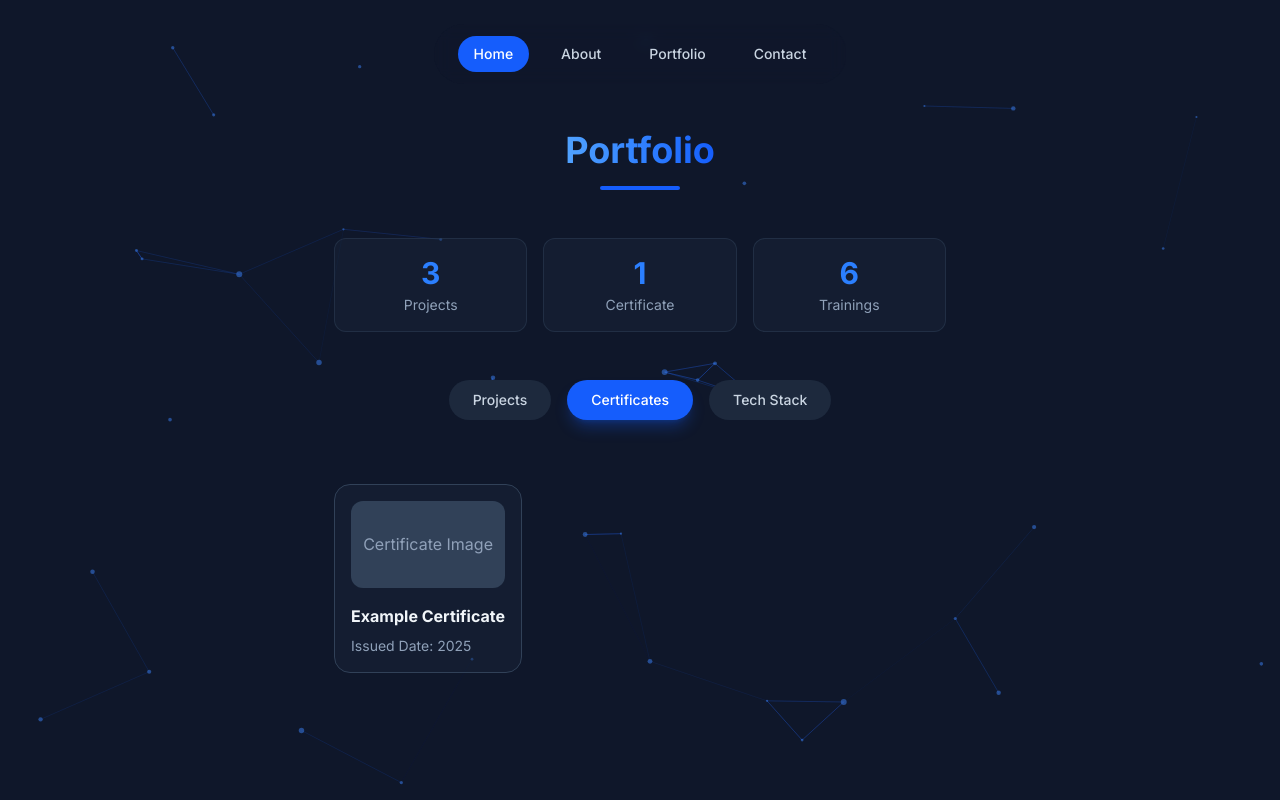
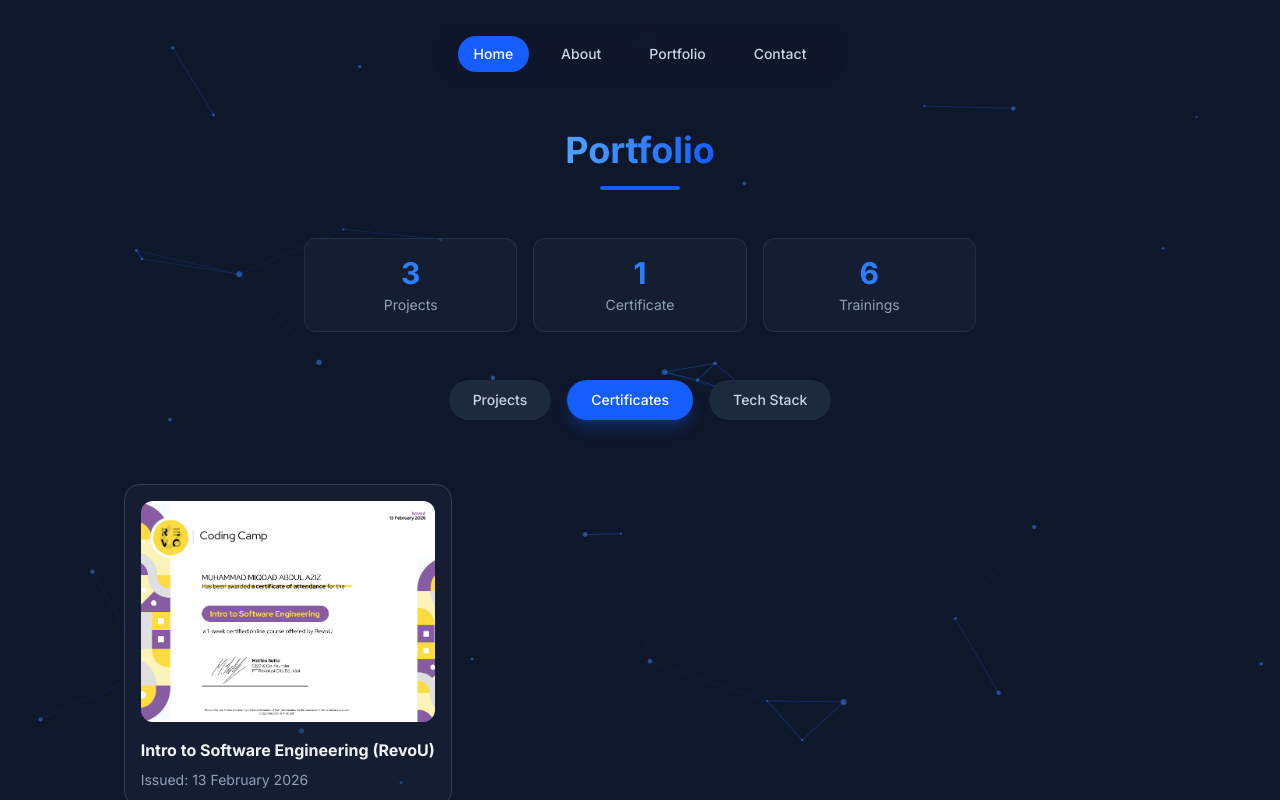
Before and after one commit to miqdadabdul11/Portfolio-baru, a Next.js app: page / in a window 1280 px wide. Both pictures are taken after a click on the button "Certificates". Shown: the part 1574-2374 px from the top of the page. Built offline with nearby package versions, Linux system fonts and the light colour scheme.

Commit message:
Fix certificates section - show RevoU certificate

```diff
--- a/src/components/Portfolio.tsx
+++ b/src/components/Portfolio.tsx
@@ -2,6 +2,7 @@
 
 import { useState } from "react";
 import { motion, AnimatePresence } from "framer-motion";
+import Image from "next/image";
 
 const projects = [
   {
@@ -137,12 +138,17 @@ export default function Portfolio() {
               transition={{ duration: 0.3 }}
               className="grid md:grid-cols-2 lg:grid-cols-3 gap-6"
             >
-              <div className="bg-slate-800/40 border border-slate-700 p-4 rounded-2xl">
-                <div className="aspect-video bg-slate-700 rounded-xl mb-4 flex items-center justify-center">
-                  <span className="text-slate-400">Certificate Image</span>
+              <div className="bg-slate-800/40 border border-slate-700 p-4 rounded-2xl group hover:border-blue-500/50 transition-colors">
+                <div className="relative aspect-[4/3] bg-slate-700 rounded-xl mb-4 overflow-hidden">
+                  <Image
+                    src="/cert-revou.png"
+                    alt="RevoU Intro to Software Engineering Certificate"
+                    fill
+                    className="object-cover group-hover:scale-105 transition-transform duration-500"
+                  />
                 </div>
-                <h3 className="font-bold mb-2">Example Certificate</h3>
-                <p className="text-slate-400 text-sm">Issued Date: 2025</p>
+                <h3 className="font-bold mb-2">Intro to Software Engineering (RevoU)</h3>
+                <p className="text-slate-400 text-sm">Issued: 13 February 2026</p>
               </div>
             </motion.div>
           )}
```
